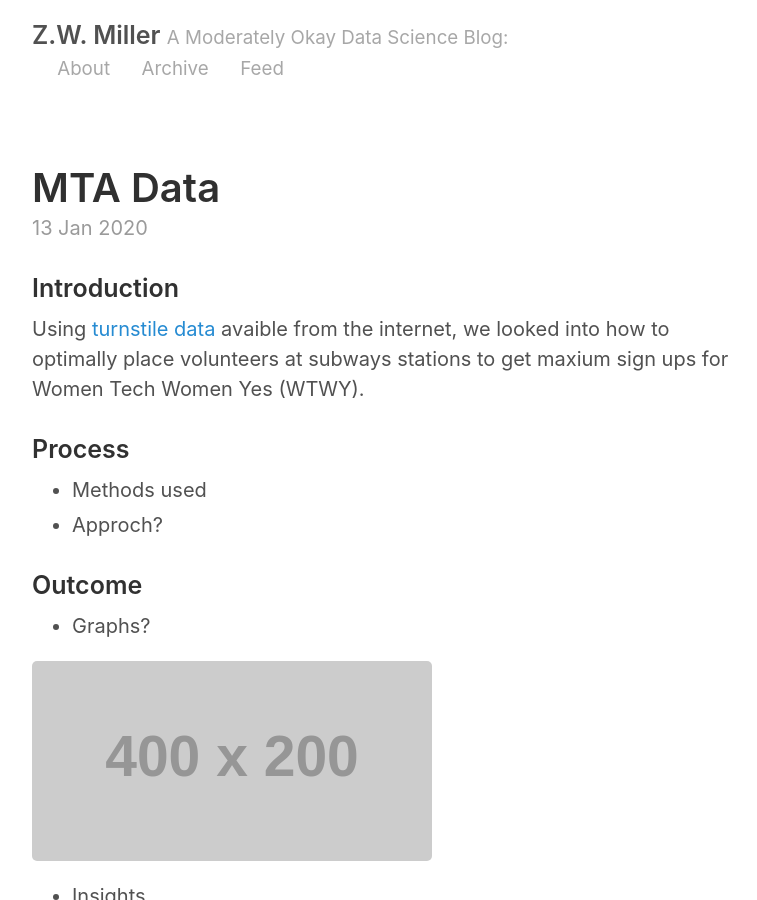
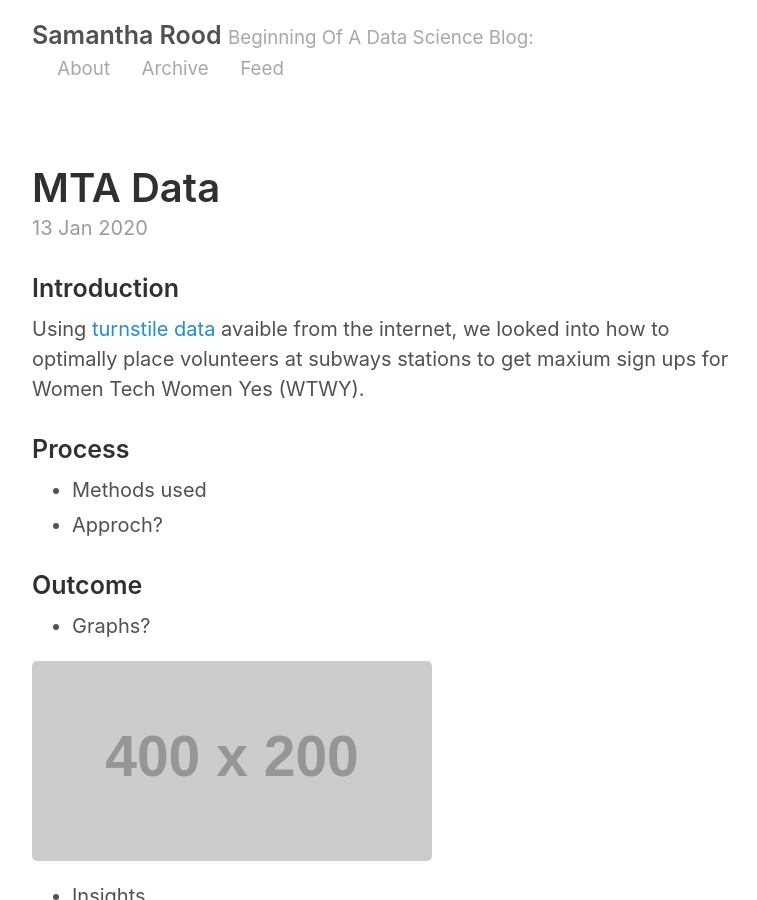
Before and after one commit to samrood/samrood.github.io, a Jekyll site: the page built from index.html, in a window 1280 px wide and 900 px high. Shown: the whole window, without its empty margins (258-1015 px from the left). Built offline with Jekyll 4.4.1, drawn with Linux system fonts in a browser that asks for light colours; the list of posts is cut into pages by our own code.

Commit message:
project 1 - test2

```diff
--- a/_config.yml
+++ b/_config.yml
@@ -2,8 +2,8 @@
 permalink:           pretty
 
 # Setup
-title:               Z.W. Miller
-tagline:             A Moderately Okay Data Science Blog
+title:               Samantha Rood
+tagline:             Beginning Of A Data Science Blog
 url:                 http://samrood.github.io
 paginate:            2
 baseurl:             ""
```
Also changed, not shown: public/apple-touch-icon-precomposed.jpg (added), public/apple-touch-icon-precomposed.png (deleted).
